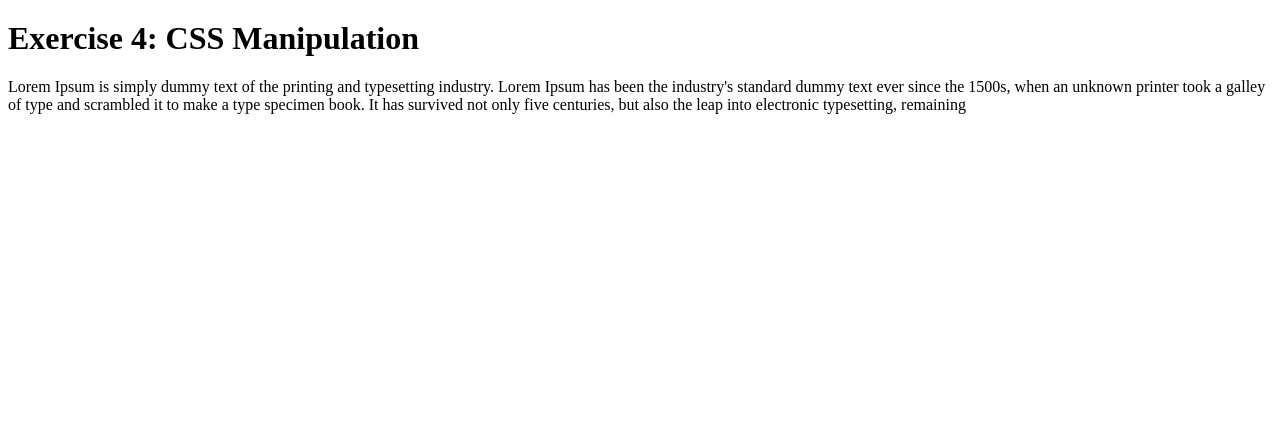
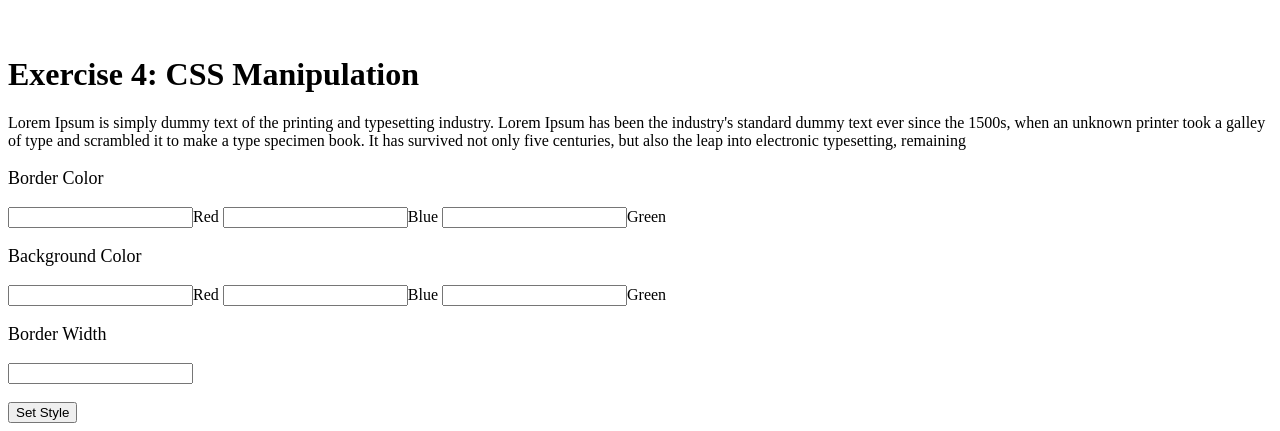
Before and after one commit to kambielawski/EECS448_Lab03, a plain HTML site: page index.html in a window 1280 px wide. Shown: the part 2020-2451 px from the top of the page. Before the commit the page ends 2150 px from the top, so only its background shows below. Drawn offline with Linux system fonts and the light colour scheme.

Commit message:
exercise 4 interface

```diff
--- a/index.html
+++ b/index.html
@@ -34,6 +34,8 @@
       <embed height="40%" width="90%" src="https://www.youtube.com/embed/ycPr5-27vSI"></embed>
     </div>
 
+    <br /><br />
+
     <h1>Exercise 4: CSS Manipulation</h1>
     <p class="dummyText">
       Lorem Ipsum is simply dummy text of the printing and typesetting industry.
@@ -42,6 +44,20 @@
       specimen book. It has survived not only five centuries, but also the leap into
       electronic typesetting, remaining
     </p>
+    <p style="font-size: 18;">Border Color</p>
+    <input class="redInput">Red</input>
+    <input class="blueInput">Blue</input>
+    <input class="greenInput">Green</input>
+    <br />
+    <p style="font-size: 18;">Background Color</p>
+    <input class="redBackground">Red</input>
+    <input class="blueBackground">Blue</input>
+    <input class="greenBackground">Green</input>
+    <p style="font-size: 18;">Border Width</p>
+    <input class="widthInput"></input>
+    <br /><br />
+    <button>Set Style</button>
+
 
   </body>
 </html>
```
